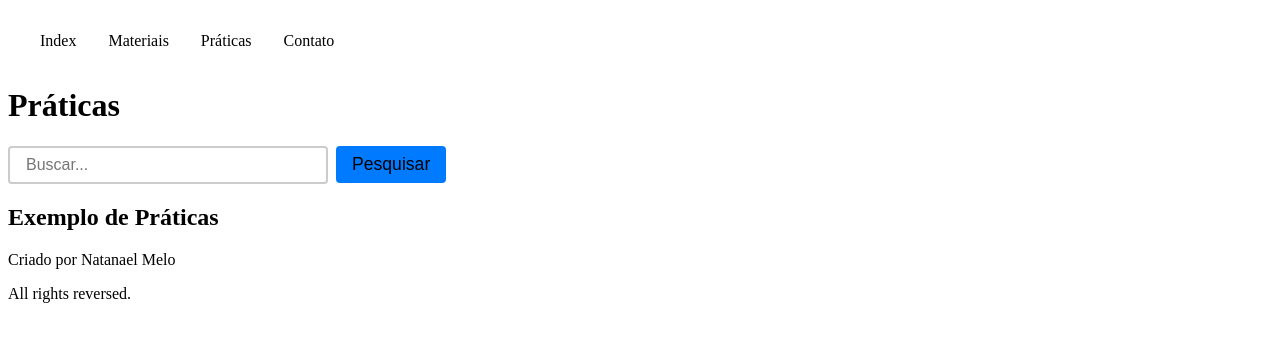
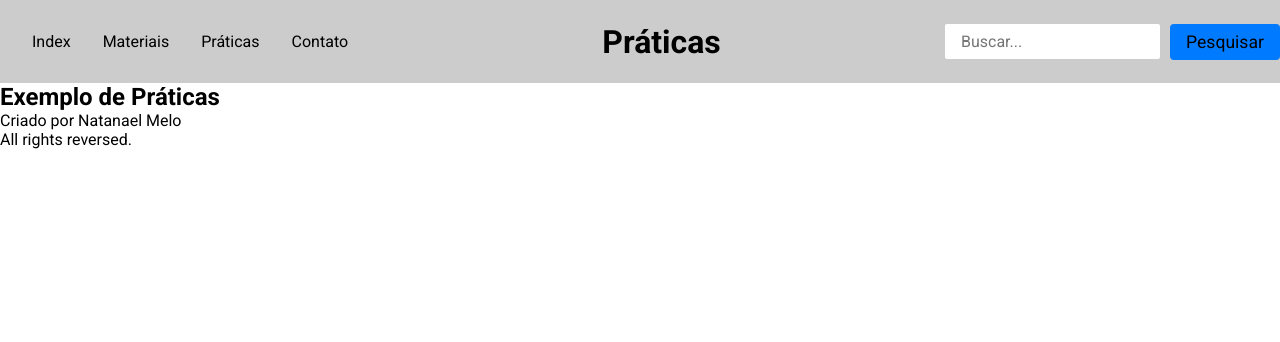
Before and after one commit to Natanael135/pratica2-capacitabrasil, a plain HTML site: page praticas.html in a window 1280 px wide. Drawn offline with Linux system fonts and the light colour scheme.

Commit message:
feat: adicionando uma imagem qualquer e estilizando pagina praticas

```diff
--- a/praticas.html
+++ b/praticas.html
@@ -7,7 +7,7 @@
     <title>Práticas</title>
   </head>
   <body>
-    <header>
+    <header class="header-praticas">
       <nav>
         <ul class="menu">
           <li><a href="index.html">Index</a></li>
@@ -16,13 +16,14 @@
           <li><a href="contato.html">Contato</a></li>
         </ul>
       </nav>
-      <h1>Práticas</h1>
+      <div>
+        <h1>Práticas</h1>
+      </div>
+      <form class="search-form">
+        <input type="search" class="search-input" placeholder="Buscar..." />
+        <button type="submit" class="search-button">Pesquisar</button>
+      </form>
     </header>
-
-    <form class="search-form">
-      <input type="search" class="search-input" placeholder="Buscar..." />
-      <button type="submit" class="search-button">Pesquisar</button>
-    </form>
 
     <main>
       <article>
--- a/style.css
+++ b/style.css
@@ -1,3 +1,18 @@
+@import url('https://fonts.googleapis.com/css2?family=Roboto:ital,wght@0,100;0,300;0,400;0,500;0,700;0,900;1,100;1,300;1,400;1,500;1,700;1,900&family=Titillium+Web&display=swap');
+
+* {
+  margin: 0;
+  padding: 0;
+  font-family: roboto, serif;
+}
+header {
+  display: flex;
+  align-items: center;
+  background-color: #cccccc;
+}
+.header-praticas {
+  justify-content: space-between;
+}
 /*menu */
 .menu {
   display: flex;
```
Also changed, not shown: index.html (+2 -0 lines), image.png (added).
